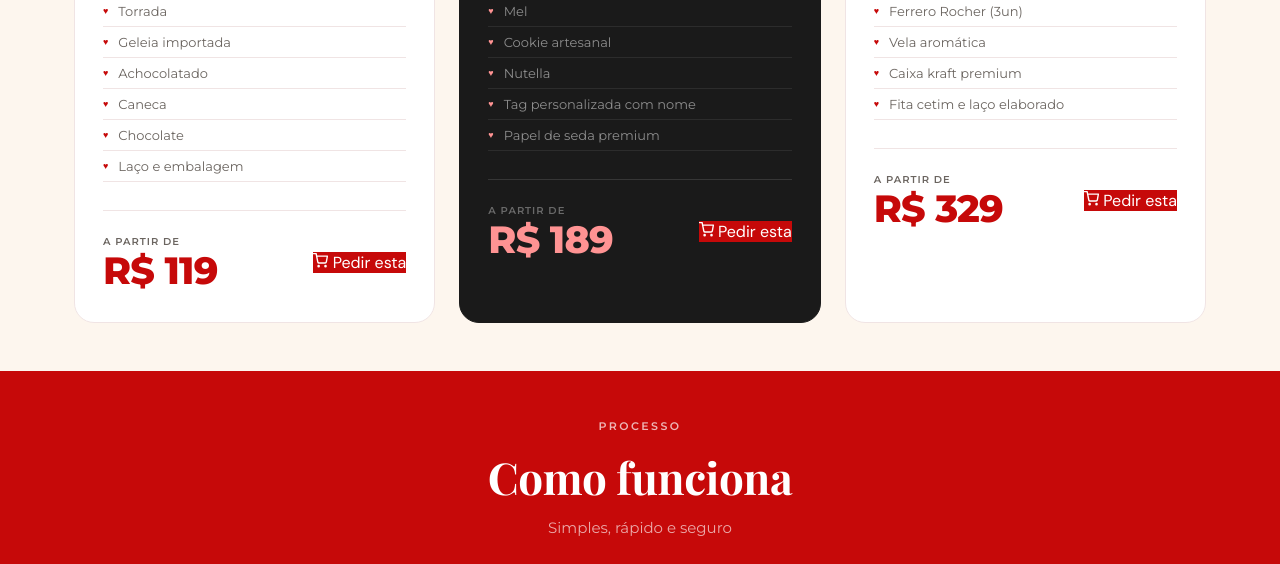
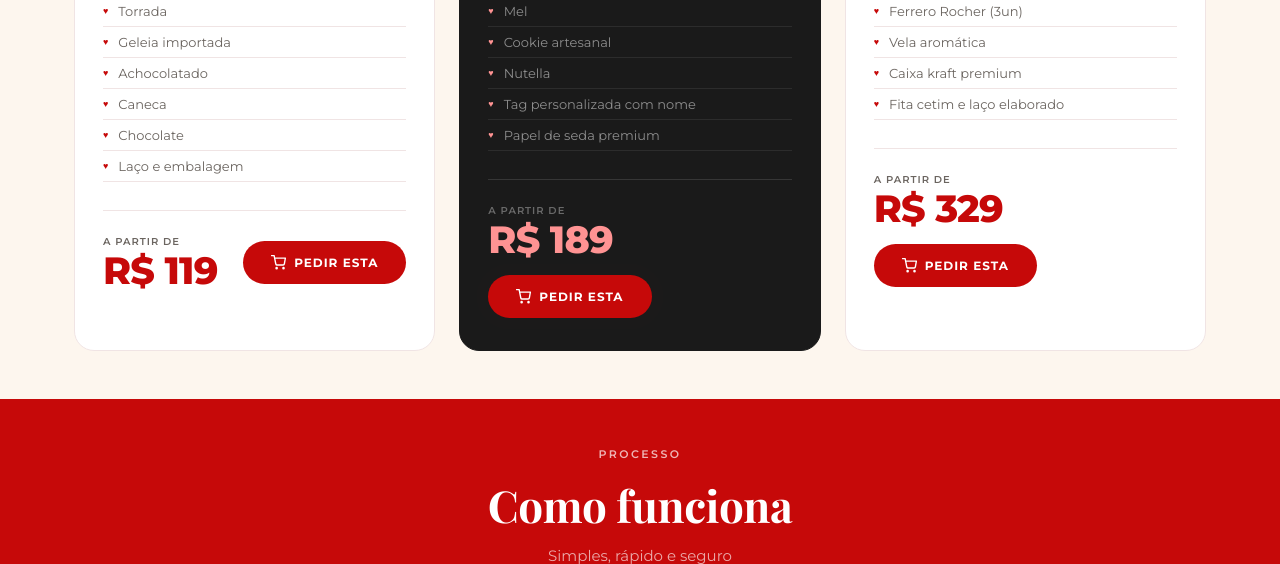
Before and after one commit to leanttro/leanttro_c, a Flask app: page / in a window 1280 px wide. Shown: the part 1608-2172 px from the top of the page. Run offline with Flask 3, Linux system fonts and the light colour scheme; data comes from the database, SQL or seed files in the repository; data that the repository does not hold is empty; some web fonts are replaced.

Commit message:
Update index.html

```diff
--- a/templates/index.html
+++ b/templates/index.html
@@ -528,6 +528,33 @@
       gap: 20px;
     }
   }
+  .btn-primary {
+    font-family: 'Montserrat', sans-serif !important;
+    font-size: 12px !important;
+    font-weight: 700 !important;
+    letter-spacing: 0.08em !important;
+    text-transform: uppercase !important;
+    background: var(--red) !important;
+    color: #fff !important;
+    padding: 14px 28px !important;
+    border-radius: var(--btn-radius) !important;
+    text-decoration: none;
+    display: inline-flex !important;
+    align-items: center !important;
+    gap: 8px !important;
+    transition: background 0.2s, transform 0.15s, box-shadow 0.2s !important;
+  }
+  .btn-primary:hover {
+    background: var(--red-dark) !important;
+    transform: translateY(-2px) !important;
+    box-shadow: 0 8px 24px rgba(198,9,9,0.35) !important;
+  }
+  .btn-primary:active { transform: translateY(0) !important; }
+  .btn-primary svg { width: 16px; height: 16px; flex-shrink: 0; }
+  .cesta-card.destaque .btn-primary {
+    animation: pulse-ring 2.5s ease-in-out infinite;
+  }
+
 </style>
 {% endblock %}
 
```
